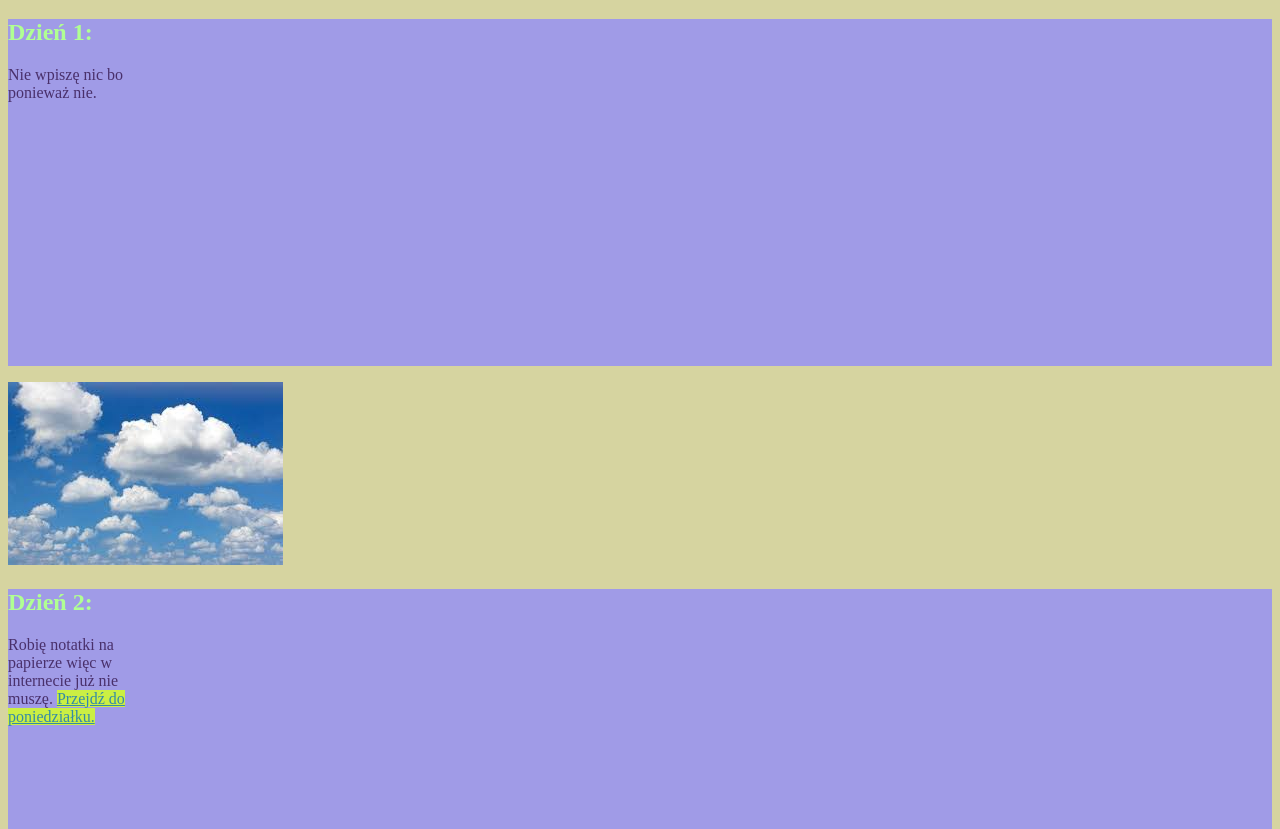
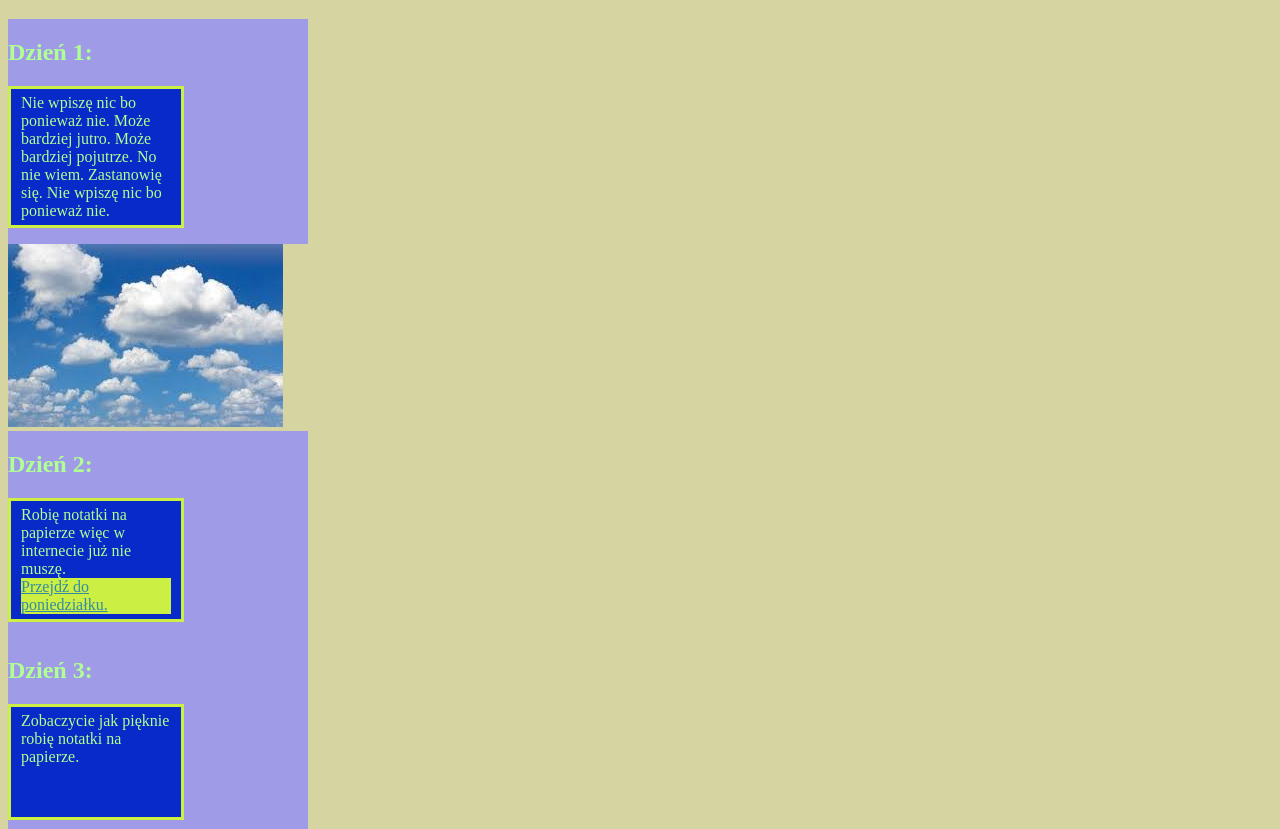
Before and after one commit to iwojdyllo/homepage, a plain HTML site: page index.html in a window 1280 px wide. Shown: the part 123-952 px from the top of the page. Drawn offline with Linux system fonts and the light colour scheme.

Commit message:
classes: padding and border added

```diff
--- a/index.html
+++ b/index.html
@@ -24,59 +24,63 @@
             <h1>Złote myśli Izzzzzzzzz</h1>
         </header>
 
-        <section class="sekcja">
+        <section class="sekcja-left">
             <h2 class="h2">Dzień 1:</h2>
-            <p class="par"> Nie wpiszę nic bo ponieważ nie.</p>
+            <p class="par"> Nie wpiszę nic bo ponieważ nie. Może bardziej jutro.
+                Może bardziej pojutrze. No nie wiem. Zastanowię się.
+                Nie wpiszę nic bo ponieważ nie.
+            </p>
+
         </section>
 
         <img src="chmury1.jpg" alt="chmury" />
 
 
-    <section class="sekcja">
+    <section class="sekcja-middle">
             <h2 class="h2">Dzień 2:</h2>
             <p class="par">Robię notatki na papierze więc w internecie już nie muszę.
                 <a class="link2" href="#poniedzialek">Przejdź do poniedziałku.</a>
             </p>
         </section>
 
-        <section class="sekcja">
+        <section class="sekcja-right">
             <h2 class="h2">Dzień 3:</h2>
             <p class="par">Zobaczycie jak pięknie robię notatki na papierze.</p>
         </section>
 
         <img src="chmury2.jpg" alt="chmury" />
 
-        <section class="sekcja">
+        <section class="sekcja-left">
             <h2 class="h2">Dzień 4:</h2>
             <p class="par">Nie chce mi się robić notatek na papierze. W internecie też nie.</p>
         </section>
 
-        <section class="sekcja">
+        <section class="sekcja-middle">
 
             <h2 class="h2"> Dzień 5:</h2>
             <p class="par">Idę porobić na szydełku. Strona jednego takiego banku detalicznego to jest
-                na przykład <a class="link2"  href="https://www.mbank.pl">mbank</a>.
+                na przykład <a class="link2"  href="https://www.mbank.pl">mbank.</a>
             </p>
         </section>
 
         <img src="chmury3.jpg" alt="chmury" />
 
-        <section class="sekcja">
+        <section class="sekcja-right">
             <h2 class="h2">Dzień 6:</h2>
             <p class="par">Dzisiaj może coś zapiszę.</p>
         </section>
 
-        <section class="sekcja">
+        <section class="sekcja-left">
             <h2 class="h2">Dzień 7:</h2>
             <p class="par">A może jednak nie :)</p>
         </section>
 
-        <section class="sekcja" id='poniedzialek' >
+        <section class="sekcja-middle" id='poniedzialek' >
             <h2 class="h2">Dzień 8:</h2>
             <p class="par">Znów jest poniedziałek.</p>
         </section>
 
-        <section class="sekcja">
+        <section class="sekcja-right">
             <h2 class="h2">Dzień 9:</h2>
             <p class="par">Dzień kota.</p>
         </section>
--- a/style4.css
+++ b/style4.css
@@ -7,12 +7,35 @@
 }
 
 .link {color: #348aa7;
-display: block
+display: block;
 }
 
-.link2 {color: #348aa7; background:#cbef43;}
+.link2 {color: #348aa7; background:#cbef43;
+display: block;}
 
-.sekcja {background: #a09be7;}
+.sekcja-left {background: #a09be7;
+width: 300px;
+/* width: 60%; */
+height: 100 px;
+overflow: auto;
+}
+
+
+
+.sekcja-middle {background: #a09be7;
+    width: 300px;
+    /* width: 60%; */
+    height: 100 px;
+    overflow: auto;
+    }
+
+
+.sekcja-right {background: #a09be7;
+    width: 300px;
+    /* width: 60%; */
+    height: 100 px;
+    overflow: auto;
+    }
 
 
 .h1 {
@@ -59,11 +82,16 @@ display: block
 
 .par {
 
-    color: #49306b;
+    color: #b0ff92;
+    background: #072ac8;
     display: block;
     /* display: inline; */
     width: 150px;
-    height: 300px;
+    /* width: 70%; */
+    /* width: 75vw; */
+    min-height: 100px;
+    padding: 5px 10px;
+    border: 3px solid #cbef43;
 }
 
 
```
